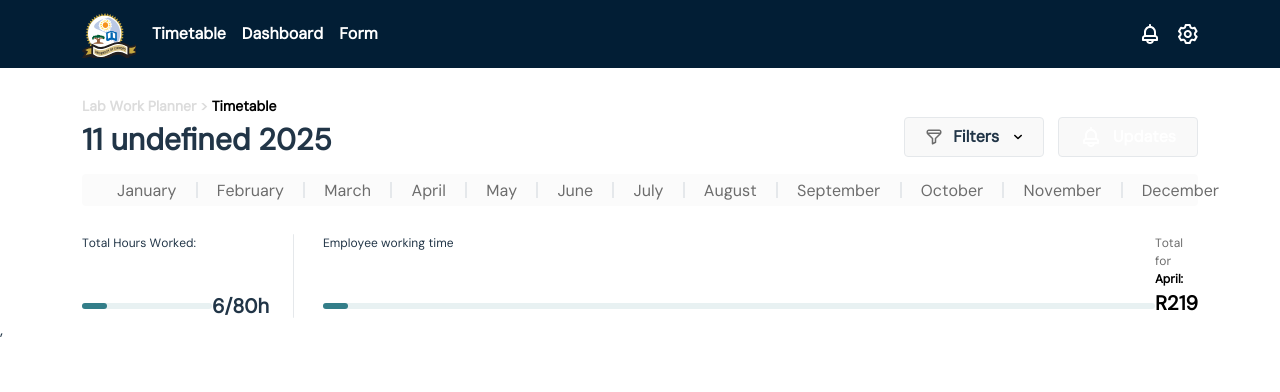
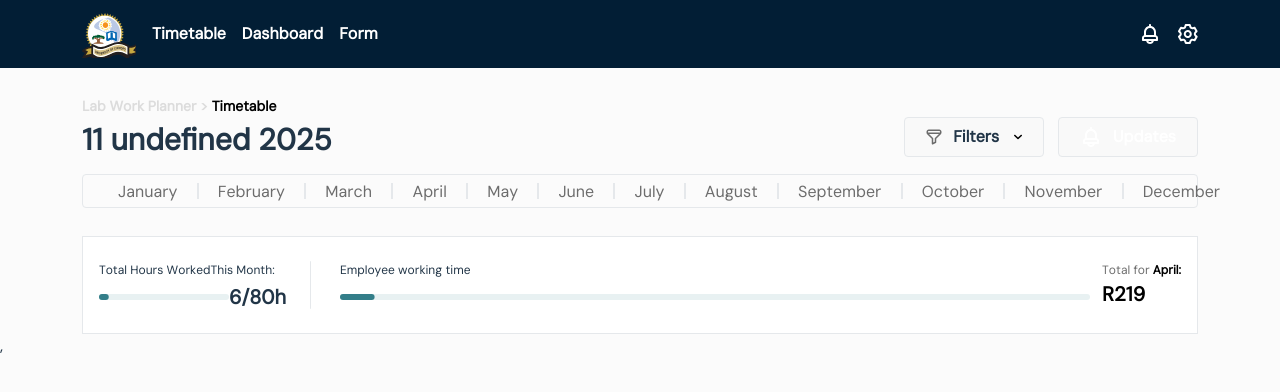
Before and after one commit to mothibimalebana/lab-work-planner, a React (Vite) app: page /Timetable in a window 1280 px wide. Shown: the top 392 px of the page. Built offline with nearby package versions, Linux system fonts and the light colour scheme.

Commit message:
chore: salaryDashboard is now dynamic, it accepts number of hours as input

```diff
--- a/src/assets/svg/SVG.tsx
+++ b/src/assets/svg/SVG.tsx
@@ -143,20 +143,18 @@ export const redEllipseIcon: SVG = {
     </svg>
 }
 
-export const hourMilestone: SVG = {
-  name: "hours milestone",
-  element:
-      <svg xmlns="http://www.w3.org/2000/svg" width="130" height="6" viewBox="0 0 130 6" fill="none">
-        <rect width="130" height="6" rx="3" fill="#8EB8BE" fillOpacity="0.2"/>
-        <rect width="25" height="6" rx="3" fill="#337E89"/>
-      </svg>
+export const hourMilestone = (hours: number) => {
+  return (
+    <svg xmlns="http://www.w3.org/2000/svg" width="130" height="6" viewBox="0 0 130 6" fill="none">
+    <rect width="130" height="6" rx="3" fill="#8EB8BE" fillOpacity="0.2"/>
+    <rect width={ hours * 1.625 } height="6" rx="3" fill="#337E89"/>
+  </svg>
+  )
 }
 
-export const salaryMilestone: SVG = {
-  name: "salary milestone",
-  element:
-      <svg xmlns="http://www.w3.org/2000/svg" width="832" height="6" viewBox="0 0 832 6" fill="none">
-        <rect width="832" height="6" rx="3" fill="#8EB8BE" fillOpacity="0.2"/>
-        <rect width="25" height="6" rx="3" fill="#337E89"/>
-      </svg>
+export const salaryMilestone = (hours: number) => {
+  return (<svg xmlns="http://www.w3.org/2000/svg" width="750" height="6" viewBox="0 0 750 6" fill="none">
+            <rect width="750" height="6" rx="3" fill="#8EB8BE" fillOpacity="0.2"/>
+            <rect width={ hours * 5.77} height="6" rx="3" fill="#337E89"/>
+          </svg>)
 }
--- a/src/components/Timetable/Breadcrumbs.tsx
+++ b/src/components/Timetable/Breadcrumbs.tsx
@@ -25,17 +25,17 @@ const BreadCrumbs = ({hours = 6}) => {
                     </button>
                 </div>
             </div>
-            <div className="month flex justify-evenly py-2 px-4 mt-3 rounded-sm bg-[#FBFBFB] border-[1px_solid_#E5E8EB] divide-x-2 divide-solid divide-[#E5E8EB]">
+            <div className="month flex justify-evenly py-2 px-4 mt-3 rounded-sm bg-[#FBFBFB] border border-solid border-[#E5E8EB] divide-x-2 divide-solid divide-[#E5E8EB]">
                 {months.map((month) => {
                     return mm === month ? <div className="monthCarousel flex items-center h-4 text-[1rem] px-[1.2rem]"><p className="text-black shadow-[0_2px_4px_0_rgba(112,112,112,0.15)] h-5.5 rounded-sm  px-4 bg-white">{month}</p></div> : <div className="monthCarousel flex items-center text-[1rem] h-4"><p className="text-[#6C6C6C] h-5.5 text-[1rem] px-[1.2rem]">{month}</p></div>
                 })}
             </div>
-            <div className="salaryDashboard flex justify-between mt-7 text-[0.75rem]">
+            <div className="salaryDashboard py-6 px-4 border border-solid border-[#E5E8EB] bg-white flex justify-between mt-7 text-[0.75rem]">
                 <div className="salarInfo flex gap-[1.8rem]">
-                    <div className="hours flex flex-col justify-between pr-6 border-r border-r-[#E5E8EB] rounded-[0.0625rem] border-r-solid">
-                        <div className="p">Total Hours Worked:</div>
+                    <div className="hours  flex flex-col justify-between pr-6 border-r border-r-[#E5E8EB] rounded-[0.0625rem] border-r-solid">
+                        <div className="p">Total Hours WorkedThis Month:</div>
                         <div className="info flex items-center h-6">
-                            {hourMilestone.element}
+                            <div className="hoursMilestone">{hourMilestone(hours)}</div>
                             <p className="text-[1.25rem] font-bold">{`${hours}/80`}<span className="text-[">h</span></p>
                         </div>
                     </div>
@@ -43,7 +43,7 @@ const BreadCrumbs = ({hours = 6}) => {
                         <div className="info flex flex-col justify-between ">
                             <div className="div"><p>Employee working time</p></div>
                             <div className="info flex items-center h-6">
-                                {salaryMilestone.element}
+                                {salaryMilestone(hours)}
                             </div>
                         </div>
                     </div>
--- a/src/index.css
+++ b/src/index.css
@@ -42,6 +42,7 @@ a:hover {
 }
 
 body {
+  background-color: #FBFBFB;
   margin: 0;
   padding: 0;
   width: 100%;
```
